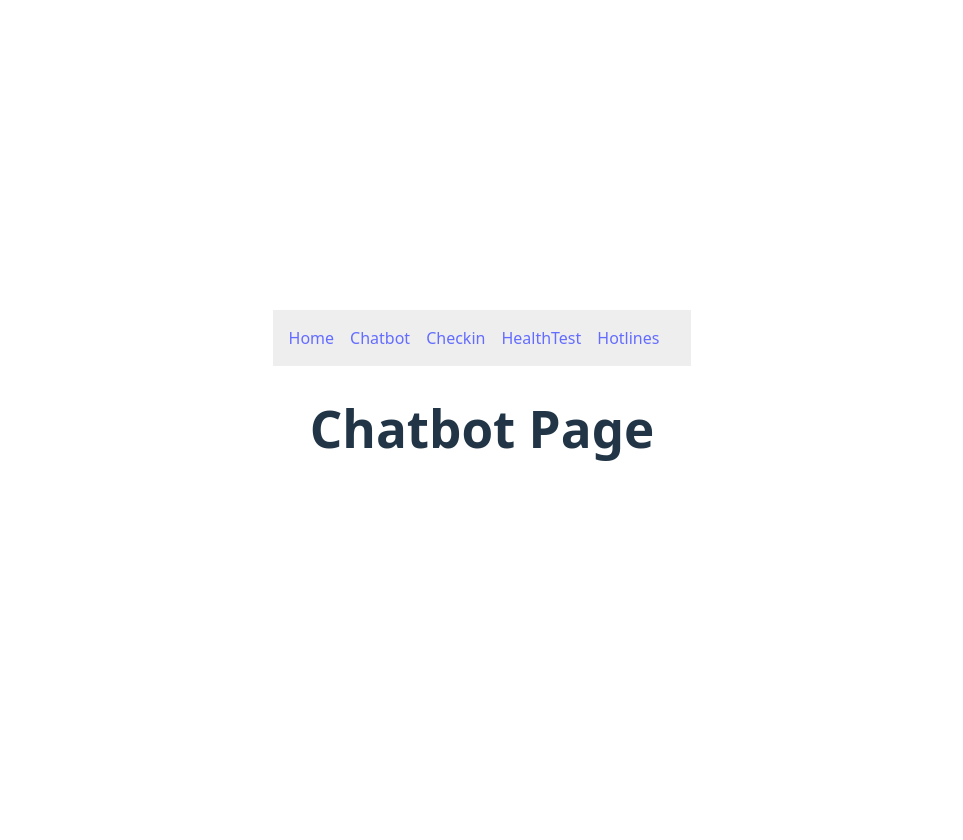
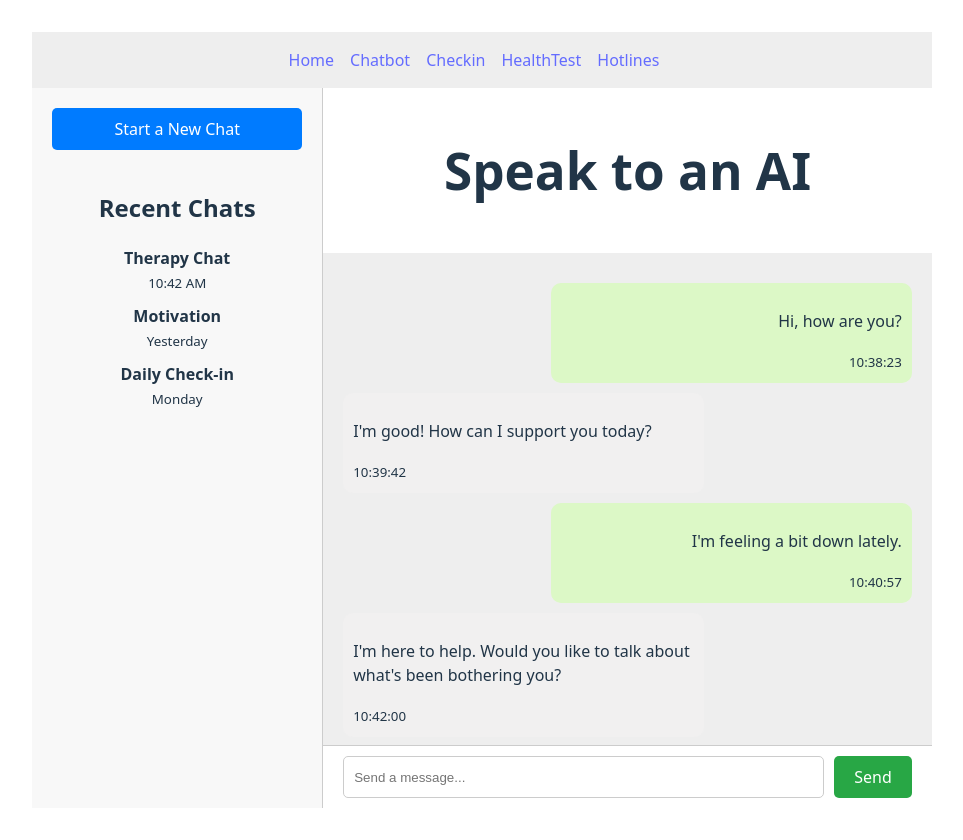
Before and after one commit to SujayO372/MentalHealthProject, a React (Vite) app in the folder MentalHealthProject/: page /chatbot in a window 1280 px wide. Shown: the whole page, without its empty margins (158-1121 px from the left). Before the commit the page ends 800 px from the top, so only its background shows below. Built offline with nearby package versions, Linux system fonts and the light colour scheme.

Commit message:
ui for chatbot

```diff
--- a/MentalHealthProject/src/pages/Chatbot.jsx
+++ b/MentalHealthProject/src/pages/Chatbot.jsx
@@ -1,3 +1,4 @@
+import { useState } from 'react';
 import NavBar from '../components/NavBar';
 
 const dummyMessages = [
@@ -23,24 +24,135 @@ const dummyMessages = [
   }
 ];
 
+const recentChats = [
+  { id: 1, title: "Therapy Chat", lastUpdated: "10:42 AM" },
+  { id: 2, title: "Motivation", lastUpdated: "Yesterday" },
+  { id: 3, title: "Daily Check-in", lastUpdated: "Monday" },
+];
+
 export default function Chatbot() {
-  const message = {
-    isUser: true,
-    messageContent: "hi how are you?",
-    "time-stamp": "dummy-data",
+  const [messages, setMessages] = useState(dummyMessages);
+  const [input, setInput] = useState('');
+
+  const handleSend = () => {
+    if (!input.trim()) return;
+    const newMsg = {
+      isUser: true,
+      messageContent: input.trim(),
+      timestamp: new Date().toLocaleTimeString(),
+    };
+    setMessages([...messages, newMsg]);
+    setInput('');
   };
-
 
   return (
     <>
       <NavBar />
-      <h1>Chatbot Page</h1>
+      <div style={{ display: 'flex', height: '90vh' }}>
+        {/* Sidebar */}
+        <div style={{
+          width: '250px',
+          borderRight: '1px solid #ccc',
+          padding: '20px',
+          backgroundColor: '#f8f8f8'
+        }}>
+          <button style={{
+            marginBottom: '20px',
+            padding: '10px 15px',
+            width: '100%',
+            backgroundColor: '#007bff',
+            color: 'white',
+            border: 'none',
+            borderRadius: '5px'
+          }}>Start a New Chat</button>
 
+          <h2>Recent Chats</h2>
+          <ul style={{ listStyle: 'none', padding: 0 }}>
+            {recentChats.map(chat => (
+              <li key={chat.id} style={{ marginBottom: '10px', cursor: 'pointer' }}>
+                <strong>{chat.title}</strong>
+                <br />
+                <small>{chat.lastUpdated}</small>
+              </li>
+            ))}
+          </ul>
+        </div>
 
+        {/* Chat Area */}
+        <div style={{ flex: 1, display: 'flex', flexDirection: 'column' }}>
+          <h1 style={{ padding: '20px' }}>Speak to an AI</h1>
+
+          {/* Message List */}
+          <div style={{
+            flex: 1,
+            overflowY: 'auto',
+            padding: '20px',
+            backgroundColor: '#eee'
+          }}>
+            {messages.map((msg, index) => (
+              <Message
+                key={index}
+                isUser={msg.isUser}
+                messageContent={msg.messageContent}
+                timestamp={msg.timestamp}
+              />
+            ))}
+          </div>
+
+          {/* Message Input Bar */}
+          <div style={{
+            display: 'flex',
+            padding: '10px 20px',
+            borderTop: '1px solid #ccc',
+            backgroundColor: '#fff'
+          }}>
+            <input
+              type="text"
+              value={input}
+              onChange={(e) => setInput(e.target.value)}
+              onKeyDown={(e) => e.key === 'Enter' && handleSend()}
+              placeholder="Send a message..."
+              style={{
+                flex: 1,
+                padding: '10px',
+                borderRadius: '5px',
+                border: '1px solid #ccc',
+                marginRight: '10px'
+              }}
+            />
+            <button
+              onClick={handleSend}
+              style={{
+                padding: '10px 20px',
+                backgroundColor: '#28a745',
+                color: 'white',
+                border: 'none',
+                borderRadius: '5px'
+              }}
+            >
+              Send
+            </button>
+          </div>
+        </div>
+      </div>
     </>
   );
 }
 
-/*
-
-*/
+function Message({ isUser, messageContent, timestamp }) {
+  return (
+    <div style={{
+      textAlign: isUser ? 'right' : 'left',
+      margin: '10px 0',
+      background: isUser ? '#dcf8c6' : '#f1f0f0',
+      padding: '10px',
+      borderRadius: '10px',
+      maxWidth: '60%',
+      marginLeft: isUser ? 'auto' : '0',
+      marginRight: isUser ? '0' : 'auto'
+    }}>
+      <p>{messageContent}</p>
+      <small>{timestamp}</small>
+    </div>
+  );
+}
--- a/MentalHealthProject/src/pages/Checkin.jsx
+++ b/MentalHealthProject/src/pages/Checkin.jsx
@@ -1,9 +1,50 @@
-import NavBar from '../components/NavBar'
-export default function Checkin() {
+import NavBar from '../components/NavBar';
+
+const QuestionsToAsk = [
+  {
+    id: 0,
+    question: 'How have you been feeling emotionally over the past two weeks?'
+  },
+  {
+    id: 1,
+    question: 'Have you experienced any recent changes in sleep patterns?'
+  },
+  {
+    id: 2,
+    question: 'Do you often feel overwhelmed or unable to cope with daily tasks?'
+  },
+  {
+    id: 3,
+    question: 'Have you noticed any changes in your appetite or eating habits?'
+  },
+  {
+    id: 4,
+    question: 'Do you find it difficult to concentrate or stay focused?'
+  },
+  {
+    id: 5,
+    question: 'Have you had any thoughts of self-harm or harming others?'
+  }
+];
+
+export default function HealthTest() {
   return (
-    <>
+    <div>
       <NavBar />
-      <h1>Checkin Page</h1>
-    </>
-  )
+      <div style={{ padding: '20px' }}>
+        <h1>Take a Health Test</h1>
+
+        {/* New Section: Mental Health Test */}
+        <div style={{
+          marginTop: '30px',
+          padding: '20px',
+          backgroundColor: '#f0f4f8',
+          borderRadius: '10px'
+        }}>
+          <h2 style={{ marginBottom: '15px' }}>Take a Mental Health Test</h2>
+          <p>This short test will ask you a few questions to help you reflect on your mental well-being. Please answer honestly.</p>
+        </div>
+      </div>
+    </div>
+  );
 }
--- a/MentalHealthProject/src/pages/HealthTest.jsx
+++ b/MentalHealthProject/src/pages/HealthTest.jsx
@@ -30,7 +30,7 @@ export default function HealthTest() {
     <div>
       <NavBar />
       <div >
-        <h1> Various Health Tests </h1>
+        <h1> Take a Health Test </h1>
         <article>
         </article>
       </div>
```
